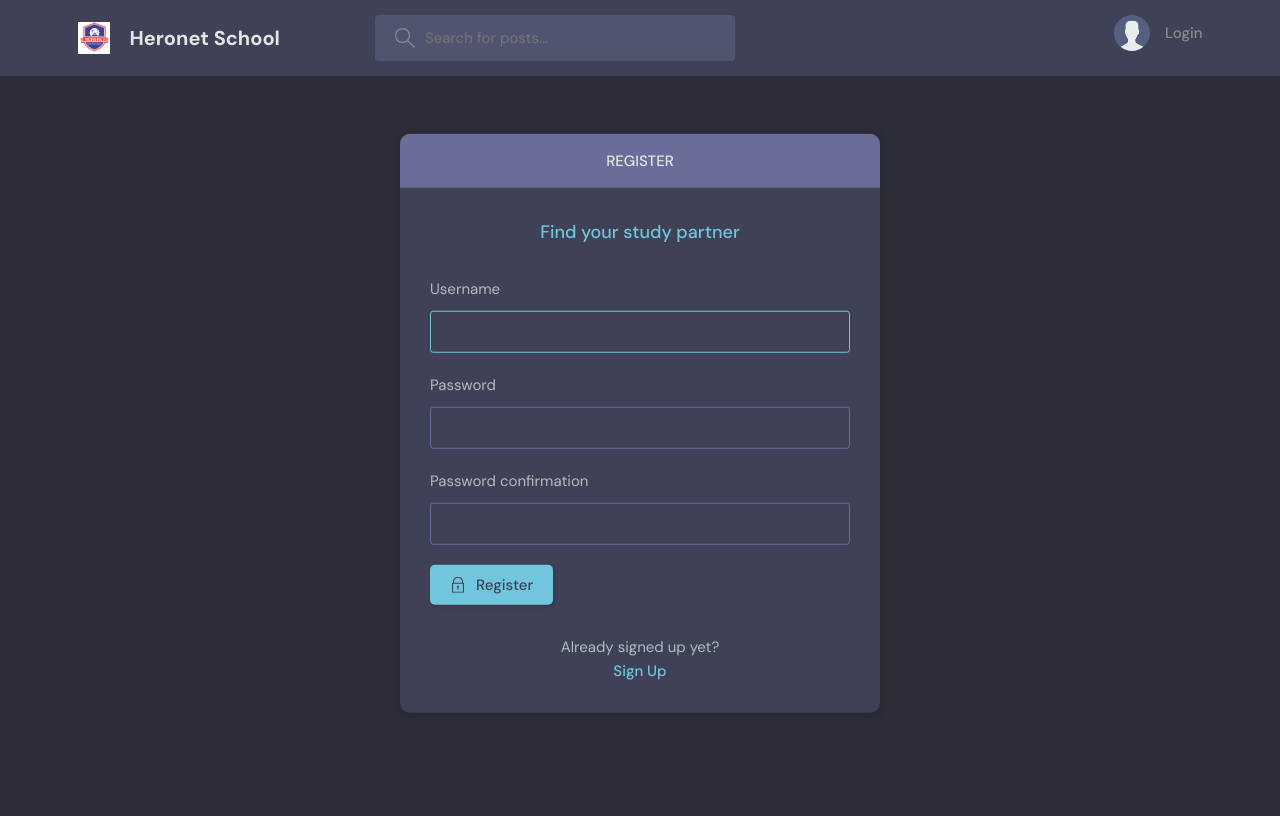
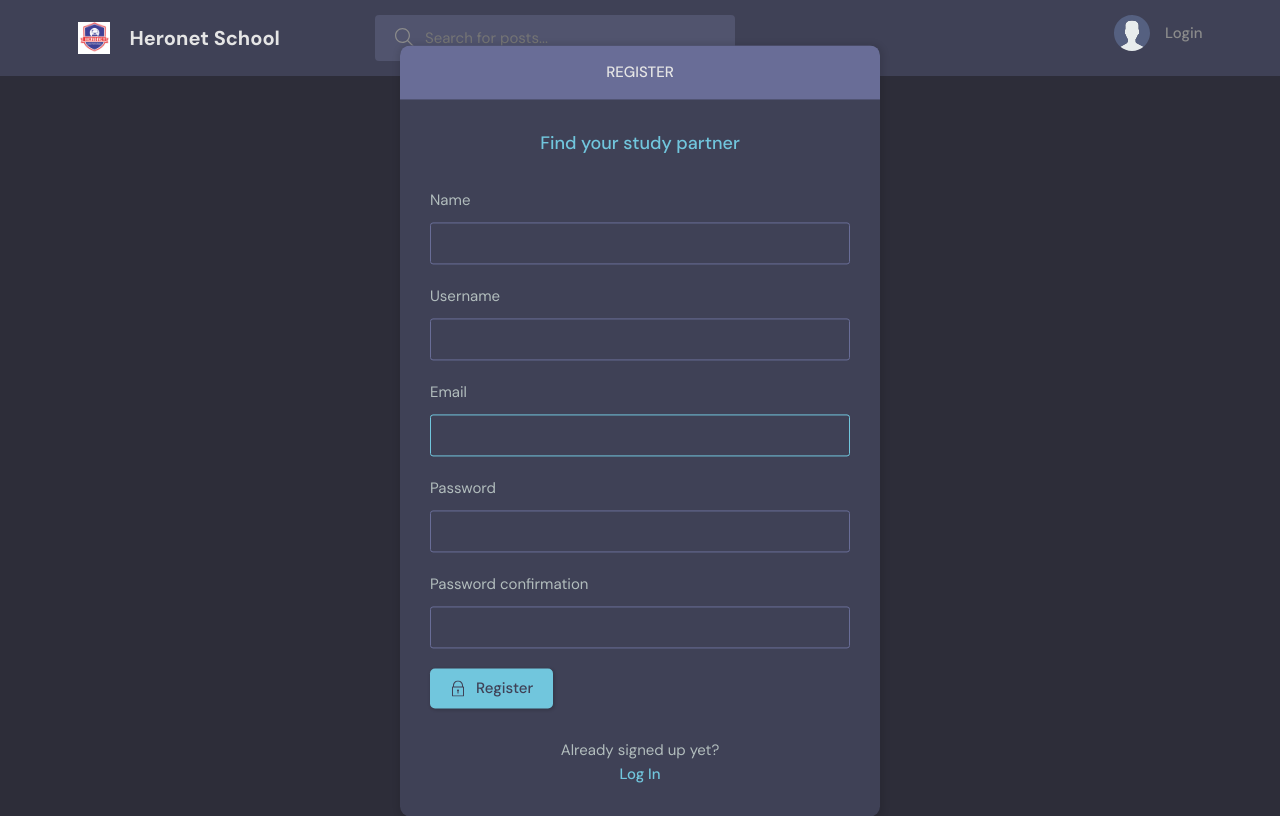
Before and after one commit to Leaders2022/studybud, a Django app: page /register/ in a window 1280 px wide. Before the commit the page ends 713 px from the top, so only its background shows below. Run offline with Django 5.2, Linux system fonts and the light colour scheme.

Commit message:
sixth commit

```diff
--- a/base/forms.py
+++ b/base/forms.py
@@ -1,5 +1,11 @@
 from django.forms import ModelForm
+from django.contrib.auth.forms import UserCreationForm
 from .models import Room, User
+
+class MyUserCreationForm(UserCreationForm):
+    class Meta:
+        model = User
+        fields = ['name', 'username', 'email', 'password1', 'password2']
 
 
 class RoomForm(ModelForm):
@@ -11,4 +17,4 @@ class RoomForm(ModelForm):
 class UserForm(ModelForm):
     class Meta:
         model = User
-        fields = ['username', 'email']
+        fields = ['avatar', 'name', 'username', 'email', 'bio']
--- a/base/models.py
+++ b/base/models.py
@@ -7,7 +7,7 @@ class User(AbstractUser):
     email = models.EmailField(max_length=200, unique=True, null=True, blank=True)
     bio = models.TextField(max_length=500, null=True, blank=True)
 
-    # avatar =
+    avatar = models.ImageField(null=True, default='avatar.svg')
 
     USERNAME_FIELD = 'email'
     REQUIRED_FIELDS = []
--- a/base/templates/base/activity_component.html
+++ b/base/templates/base/activity_component.html
@@ -7,7 +7,7 @@
             <div class="activities__boxHeader roomListRoom__header">
               <a href="{% url 'user-profile' message.user.id %}" class="roomListRoom__author">
                 <div class="avatar avatar--small">
-                  <img src="https://randomuser.me/api/portraits/women/11.jpg" />
+                  <img src="{{ message.user.avatar.url }}" />
                 </div>
                 <p>
                   @{{ message.user }}
--- a/base/templates/base/feed_component.html
+++ b/base/templates/base/feed_component.html
@@ -3,7 +3,7 @@
             <div class="roomListRoom__header">
               <a href="{% url 'user-profile' room.host.id %}" class="roomListRoom__author">
                 <div class="avatar avatar--small">
-                  <img src="https://randomuser.me/api/portraits/women/11.jpg" />
+                  <img src="{{ room.host.avatar.url }}" />
                 </div>
                 <span>{{ room.host.username }}</span>
               </a>
--- a/base/templates/base/login_register.html
+++ b/base/templates/base/login_register.html
@@ -87,7 +87,7 @@
 
         <div class="auth__action">
           <p>Already signed up yet?</p>
-          <a href="{% url 'login' %}" class="btn btn--link">Sign Up</a>
+          <a href="{% url 'login' %}" class="btn btn--link">Log In</a>
         </div>
       </div>
     </div>
--- a/base/views.py
+++ b/base/views.py
@@ -7,9 +7,8 @@ from django.contrib import messages
 from django.contrib.auth.decorators import login_required
 from django.db.models import Q
 from django.contrib.auth import authenticate, login, logout
-from django.contrib.auth.forms import UserCreationForm
 from .models import Room, Topic, Message, User
-from .forms import RoomForm, UserForm
+from .forms import RoomForm, UserForm, MyUserCreationForm
 
 
 
@@ -25,14 +24,14 @@ def loginPage(request):
         return redirect('home')
 
     if request.method == "POST":
-        username = request.POST.get("username").lower()
+        email = request.POST.get("email").lower()
         password = request.POST.get("password")
 
         try:
-            user = User.objects.get(username=username)
+            user = User.objects.get(email=email)
         except:
             messages.error(request, "User not found.")
-        user = authenticate(request, username=username, password=password)
+        user = authenticate(request, email=email, password=password)
         if user is not None:
             login(request, user)
             return redirect("home")
@@ -47,10 +46,10 @@ def logoutUser(request):
     return redirect("home")
 
 def registerPage(request):
-    form = UserCreationForm()
+    form = MyUserCreationForm()
 
     if request.method == "POST":
-        form = UserCreationForm(request.POST)
+        form = MyUserCreationForm(request.POST)
         if form.is_valid():
             user = form.save(commit=False)
             user.username = user.username.lower()
@@ -175,7 +174,7 @@ def updateUser(request):
     form = UserForm(instance=request.user)
 
     if request.method == 'POST':
-        form = UserForm(request.POST, instance=user)
+        form = UserForm(request.POST, request.FILES, instance=user)
         if form.is_valid():
             form.save()
             return  redirect('user-profile', pk=user.id)
--- a/studybud/settings.py
+++ b/studybud/settings.py
@@ -124,9 +124,11 @@ USE_TZ = True
 # https://docs.djangoproject.com/en/5.2/howto/static-files/
 
 STATIC_URL = 'static/'
+MEDIA_URL = '/images/'
 STATICFILES_DIRS= [
     BASE_DIR / 'static',
 ]
+MEDIA_ROOT = BASE_DIR / 'static/images'
 # STATIC_ROOT =
 
 # Default primary key field type
--- a/studybud/urls.py
+++ b/studybud/urls.py
@@ -1,5 +1,7 @@
 from django.contrib import admin
 from django.urls import path, include
+from django.conf import settings
+from django.conf.urls.static import static
 
 
 urlpatterns = [
@@ -7,3 +9,5 @@ urlpatterns = [
     path('', include('base.urls')),
     path('api/', include('base.api.urls')),
 ]
+
+urlpatterns += static(settings.MEDIA_URL, document_root=settings.MEDIA_ROOT)
--- a/templates/navbar.html
+++ b/templates/navbar.html
@@ -25,7 +25,7 @@
           <div class="header__user">
             <a href="{% url 'update-user' %}">
               <div class="avatar avatar--medium active">
-                <img src="https://randomuser.me/api/portraits/men/37.jpg" />
+                <img src="{{ request.user.avatar.url }}" />
               </div>
               <p>{{ request.user.username }} <span>@{{ request.user.username }}</span></p>
             </a>
```
Also changed, not shown: base/migrations/0003_user_avatar.py (added), db.sqlite3, static/images/img.jpg (added), static/images/img2_svo1bgm.jpeg (added), static/images/img_hBntPyS.jpg (added).
